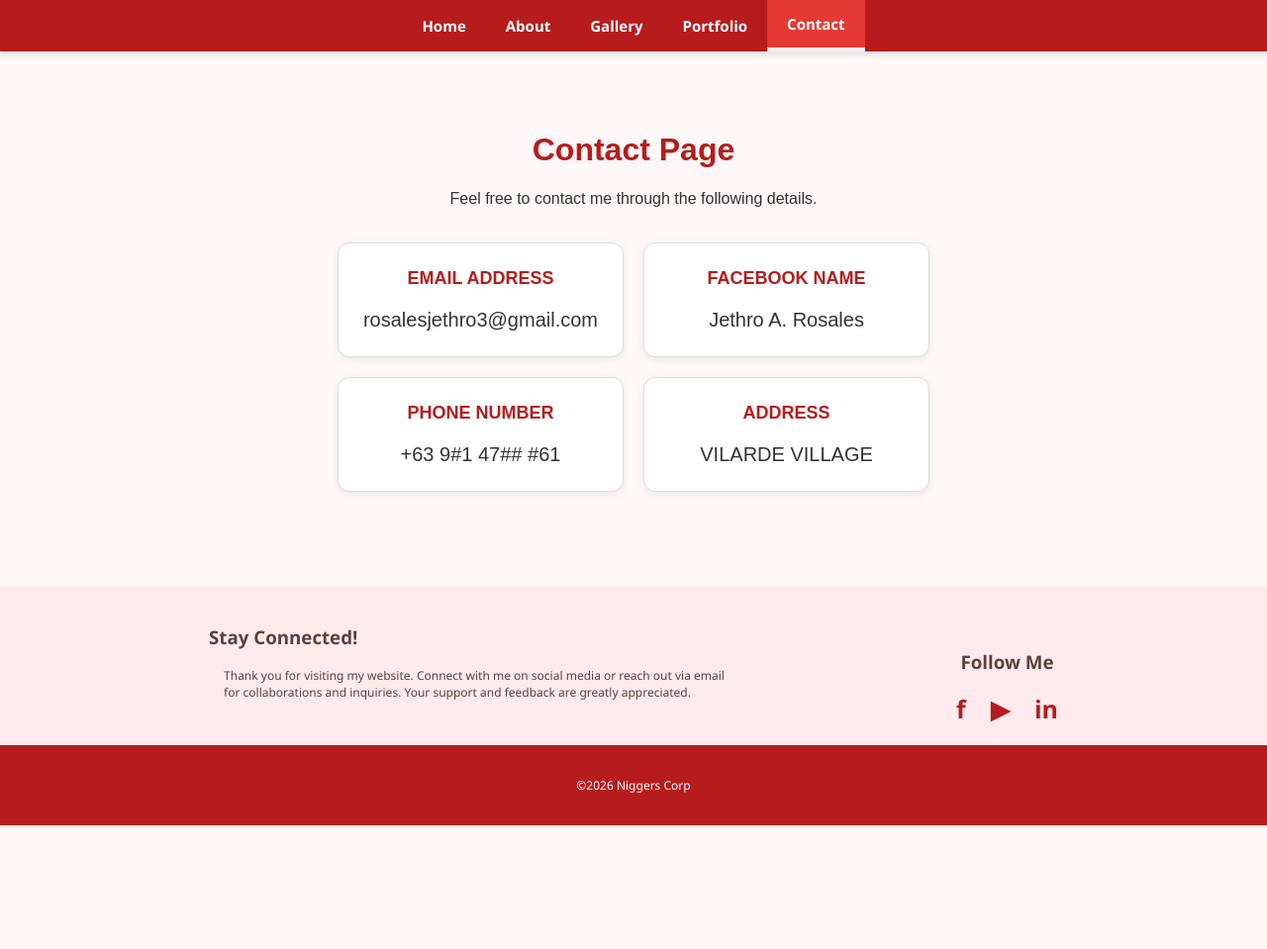
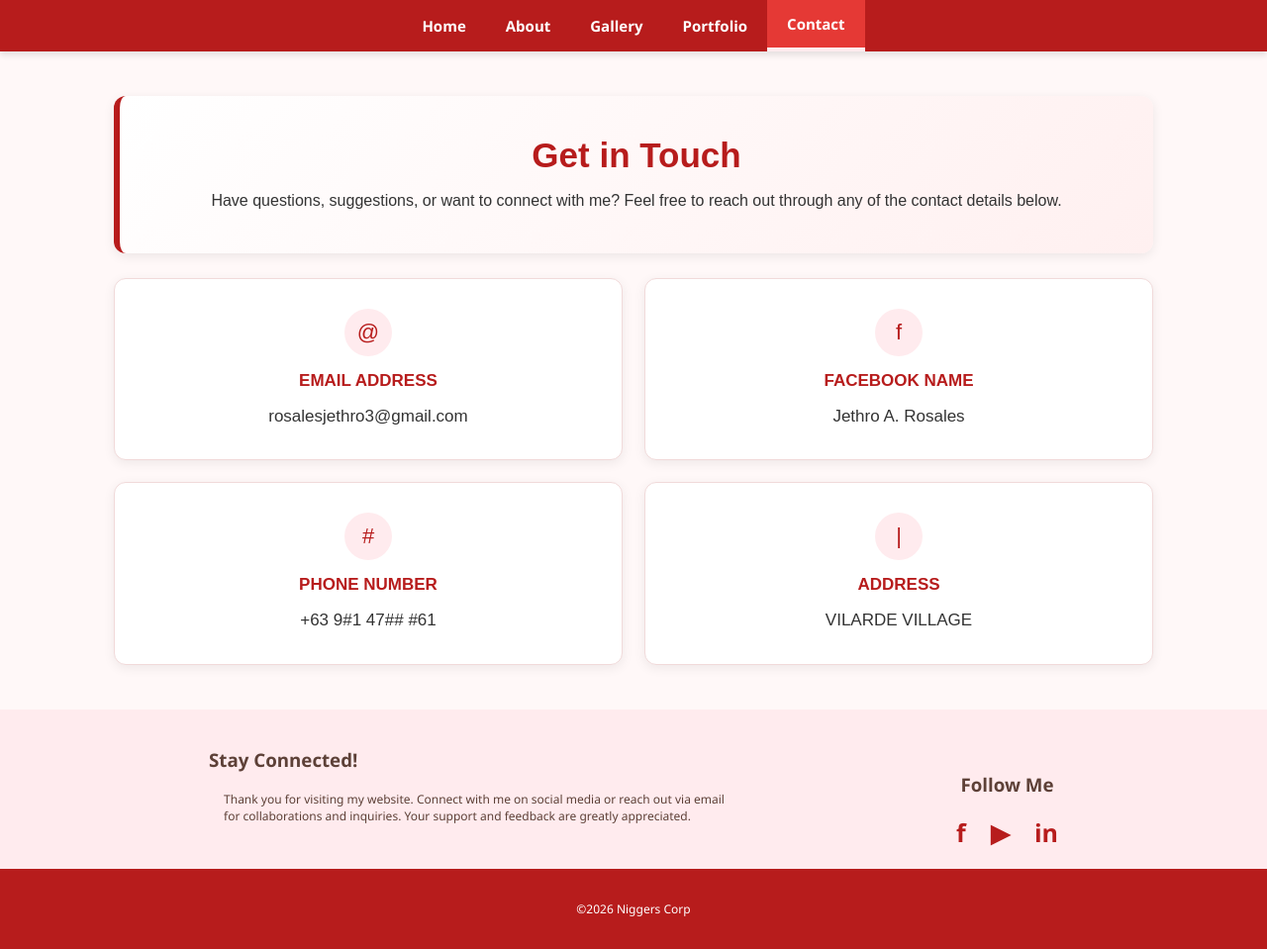
Before and after one commit to Yamadaaa1/New_Website, a plain HTML site: page contact.html in a window 1280 px wide. Shown: the whole page at 99% size. Before the commit the page ends 834 px from the top, so only its background shows below. Drawn offline with Linux system fonts and the light colour scheme.

Commit message:
Update contact.html

```diff
--- a/contact.html
+++ b/contact.html
@@ -8,63 +8,113 @@
     <link rel="stylesheet" href="menuStyle.css">
 
     <style>
+        * {
+            box-sizing: border-box;
+        }
+
         body {
-            background-color: #fff8f8;
+            margin: 0;
+            background-color: #FFF8F8;
             font-family: Arial, sans-serif;
             color: #333;
         }
 
         .contact-container {
-            max-width: 950px;
-            margin: 40px auto;
-            padding: 20px;
+            max-width: 1100px;
+            margin: 45px auto;
+            padding: 0 25px;
+            display: flex;
+            flex-direction: column;
+            gap: 25px;
         }
 
-        h1, h2 {
-            color: #b71c1c;
-        }
-
-        .contact-container > h1,
-        .contact-container > p {
+        .contact-header {
+            background: linear-gradient(135deg, white, #FFF0F0);
+            padding: 40px;
+            border-radius: 12px;
+            border-left: 6px solid #B71C1C;
+            box-shadow: 0 3px 12px rgba(0,0,0,0.08);
             text-align: center;
         }
 
-        .contact-info {
-            display: grid;
-            grid-template-columns: repeat(2, 1fr);
-            gap: 20px;
-            margin: 35px 0;
+        .contact-header h1 {
+            color: #B71C1C;
+            font-size: 35px;
+            margin: 0 0 12px;
         }
 
-        .contact-info div {
-            background: white;
-            padding: 25px;
-            border: 1px solid #ddd;
-            border-radius: 12px;
-            box-shadow: 0 2px 8px rgba(0,0,0,0.08);
-            text-align: center;
+        .contact-header p {
+            font-size: 16px;
+            line-height: 1.7;
+            margin: 0;
         }
 
-        .contact-info h2 {
-            margin-top: 0;
-            font-size: 18px;
+        .contact-info {
+            display: flex;
+            flex-wrap: wrap;
+            gap: 22px;
+            justify-content: center;
         }
 
-        .contact-info p {
-            font-size: 20px;
-            margin-bottom: 0;
+        .contact-card {
+            flex: 1 1 calc(50% - 22px);
+            min-width: 250px;
+            background: white;
+            padding: 30px 25px;
+            border: 1px solid #F1DADA;
+            border-radius: 12px;
+            box-shadow: 0 3px 12px rgba(0,0,0,0.07);
+            text-align: center;
+            display: flex;
+            flex-direction: column;
+            align-items: center;
+            justify-content: center;
+            min-height: 175px;
+            transition: 0.3s ease;
         }
 
-        .contact-info a {
+        .contact-card:hover {
+            transform: translateY(-5px);
+            box-shadow: 0 7px 18px rgba(183,28,28,0.13);
+            border-color: #E57373;
+        }
+
+        .contact-icon {
+            width: 48px;
+            height: 48px;
+            background-color: #FFEBEE;
+            color: #B71C1C;
+            border-radius: 50%;
+            display: flex;
+            align-items: center;
+            justify-content: center;
+            font-size: 22px;
+            margin-bottom: 15px;
+        }
+
+        .contact-card h2 {
+            color: #B71C1C;
+            font-size: 17px;
+            margin: 0 0 12px;
+        }
+
+        .contact-card p {
+            font-size: 17px;
+            margin: 0;
+            line-height: 1.6;
+            overflow-wrap: anywhere;
+        }
+
+        .contact-card a {
             color: #333;
             text-decoration: none;
+            transition: 0.2s;
         }
 
-        .contact-info a:hover {
-            color: #b71c1c;
+        .contact-card a:hover {
+            color: #B71C1C;
             text-decoration: underline;
         }
-
     </style>
 </head>
 
@@ -82,27 +132,44 @@
 
     <main class="contact-container">
 
-        <h1>Contact Page</h1>
-        <p>Feel free to contact me through the following details.</p>
+        <section class="contact-header">
+            <h1>Get in Touch</h1>
+            <p>
+                Have questions, suggestions, or want to connect with me?
+                Feel free to reach out through any of the contact details below.
+            </p>
+        </section>
 
         <section class="contact-info">
 
-            <div>
+            <div class="contact-card">
+                <div class="contact-icon">@</div>
                 <h2>EMAIL ADDRESS</h2>
-                <p><a href="mailto:rosalesjethro3@gmail.com">rosalesjethro3@gmail.com</a></p>
+                <p>
+                    <a href="mailto:rosalesjethro3@gmail.com">
+                        rosalesjethro3@gmail.com
+                    </a>
+                </p>
             </div>
 
-            <div>
+            <div class="contact-card">
+                <div class="contact-icon">f</div>
                 <h2>FACEBOOK NAME</h2>
-                <p><a href="https://web.facebook.com/jethro.rosales.963" target="_blank">Jethro A. Rosales</a></p>
+                <p>
+                    <a href="https://web.facebook.com/jethro.rosales.963" target="_blank">
+                        Jethro A. Rosales
+                    </a>
+                </p>
             </div>
 
-            <div>
+            <div class="contact-card">
+                <div class="contact-icon">#</div>
                 <h2>PHONE NUMBER</h2>
                 <p>+63 9#1 47## #61</p>
             </div>
 
-            <div>
+            <div class="contact-card">
+                <div class="contact-icon">|</div>
                 <h2>ADDRESS</h2>
                 <p>VILARDE VILLAGE</p>
             </div>
@@ -110,7 +177,8 @@
         </section>
 
     </main>
-     <footer class="footer">
+
+    <footer class="footer">
       <div class="footer-content">
         <div class="footer-text">
           <h3>Stay Connected!</h3>
```
